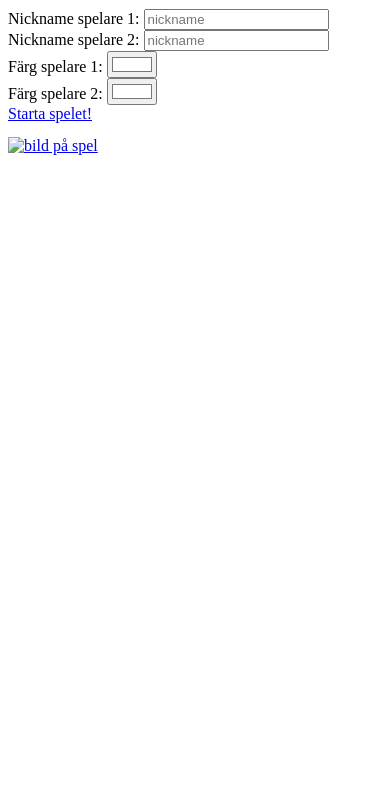
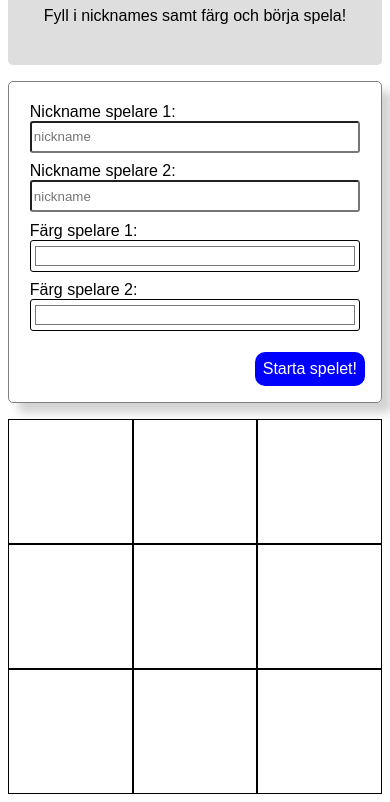
Before and after one commit to mollelli100/ISGA11_Labb3, a plain HTML site: page index.html in a window 390 px wide. Shown: the part 105-907 px from the top of the page. Before the commit the page ends 844 px from the top, so only its background shows below. Drawn offline with Linux system fonts and the light colour scheme.

Commit message:
Enhance responsive design with media queries and improve form styling

```diff
--- a/index.html
+++ b/index.html
@@ -1,16 +1,15 @@
 <!DOCTYPE html>
 <html lang="sv">
   <head>
-        <meta charset="utf-8">
+    <meta charset="utf-8" />
     <title>Tic-Tac-Toe</title>
-        <meta name="viewport" content="width=device-width, initial-scale=1">
-		<link rel="stylesheet" href="styles/style.css">
+    <meta name="viewport" content="width=device-width, initial-scale=1" />
+    <link rel="stylesheet" href="styles/style.css" />
     <style>
-            @import url('https://fonts.googleapis.com/css2?family=Roboto:ital,wght@0,100..900;1,100..900&display=swap');
+      @import url("https://fonts.googleapis.com/css2?family=Roboto:ital,wght@0,100..900;1,100..900&display=swap");
     </style>
   </head>
   <body>
-
     <main>
       <div class="jumbotron text-center">
         <h1>Tic-Tac-Toe</h1>
@@ -20,22 +19,42 @@
         <div id="div-in-form">
           <div class="col">
             <label for="nick1">Nickname spelare 1:</label>
-                    <input type="text" id="nick1" placeholder="nickname" title="nickname för spelare 1">
+            <input
+              type="text"
+              id="nick1"
+              placeholder="nickname"
+              title="nickname för spelare 1"
+            />
           </div>
           <div class="col">
             <label for="nick2">Nickname spelare 2:</label>
-                    <input type="text" id="nick2" placeholder="nickname" title="nickname för spelare 2">
+            <input
+              type="text"
+              id="nick2"
+              placeholder="nickname"
+              title="nickname för spelare 2"
+            />
           </div>
           <div class="col">
             <label for="color1">Färg spelare 1:</label>
-                    <input type="color" id="color1" value="#FFFFFF" title="färg för spelare 1">
+            <input
+              type="color"
+              id="color1"
+              value="#FFFFFF"
+              title="färg för spelare 1"
+            />
           </div>
           <div class="col">
             <label for="color2">Färg spelare 2:</label>
-                    <input type="color" id="color2" value="#FFFFFF" title="färg för spelare 2">
+            <input
+              type="color"
+              id="color2"
+              value="#FFFFFF"
+              title="färg för spelare 2"
+            />
           </div>
           <div id="div-with-a">
-                    <a href="#" id="newGame" >Starta spelet!</a>
+            <a href="#" id="newGame">Starta spelet!</a>
           </div>
         </div>
       </form>
@@ -44,33 +63,29 @@
       <div id="game-area" class="gameArea">
         <!-- Varje tabell-cell(td) märks med attributet data-id -->
         <table class="ml-auto mr-auto">
-
           <tr>
-                        <td data-id='0'> </td>
-                        <td data-id='1'> </td>
-                        <td data-id='2'> </td>
+            <td data-id="0"></td>
+            <td data-id="1"></td>
+            <td data-id="2"></td>
           </tr>
           <tr>
-                        <td data-id='3'> </td>
-                        <td data-id='4'> </td>
-                        <td data-id='5'> </td>
+            <td data-id="3"></td>
+            <td data-id="4"></td>
+            <td data-id="5"></td>
           </tr>
           <tr>
-                        <td data-id='6'> </td>
-                        <td data-id='7'> </td>
-                        <td data-id='8'> </td>
+            <td data-id="6"></td>
+            <td data-id="7"></td>
+            <td data-id="8"></td>
           </tr>
-
         </table>
       </div>
-
     </main>
     <aside>
       <a href="#">
         <!--creative common, bildkälla: https://www.pinterest.se/pin/444871269436524427/ -->
-                <img alt="bild på spel" src="images/side-image.jpg">
+        <img alt="bild på spel" src="images/side-image.jpg" />
       </a>
     </aside>
-
   </body>
 </html>
--- a/styles/style.css
+++ b/styles/style.css
@@ -1,9 +1,87 @@
-@media (max-width: 414px){
+@media (max-width: 414px) {
+  body {
+    font-family: "Robot", sans-serif;
+  }
+  html {
+    font-size: 16px;
+  }
+  * {
+    box-sizing: border-box;
+  }
 
+  .jumbotron {
+    background-color: #dedede;
+    padding: 1.5rem;
+    border-radius: 0.3rem;
+    margin: 0rem 0rem 1rem 0rem;
+  }
+
+  .text-center {
+    text-align: center;
+  }
+
+  form {
+    width: 100%;
+    display: flex;
+    box-shadow: 10px 10px 10px 0px lightgray;
+    border-radius: 5px;
+    margin-bottom: 1rem;
+    border: solid gray 1px;
+    padding: 1rem;
+  }
+  #div-in-form {
+    width: 100%;
+  }
+
+  input {
+    width: 100%;
+    height: 2rem;
+    background-color: white;
+    border-radius: 3px;
+  }
+
+  .col {
+    padding: 0.3rem;
+  }
+
+  #div-with-a {
+    display: flex;
+    justify-content: end;
+    margin: 1rem 0 0 1rem;
+  }
+  #div-with-a > a {
+    background-color: blue;
+    color: white;
+    padding: 0.5rem;
+    display: block;
+    width: max-content;
+    text-decoration: none;
+    font-weight: 500;
+    border-radius: 10px;
+  }
+
+  input[type="text"]:focus {
+    outline: none;
+    border-color: dodgerblue;
+    box-shadow: 0 0 0 3px rgba(30, 144, 255, 0.5);
+  }
+
+  aside {
+    display: none;
+  }
+
+  table {
+    border-spacing: 0;
+  }
+  td {
+    width: 125px;
+    height: 125px;
+    font-size: 50;
+    border: solid black 1px;
+    text-align: center;
+  }
 }
-@media (min-width: 415px) AND (max-width: 1180){
-
+@media (min-width: 415px) AND (max-width: 1180) {
 }
-@media (min-width: 1181px){
-
+@media (min-width: 1181px) {
 }
```
Also changed, not shown: 1 other file. Lines whose indentation alone changed are shown as unchanged.
